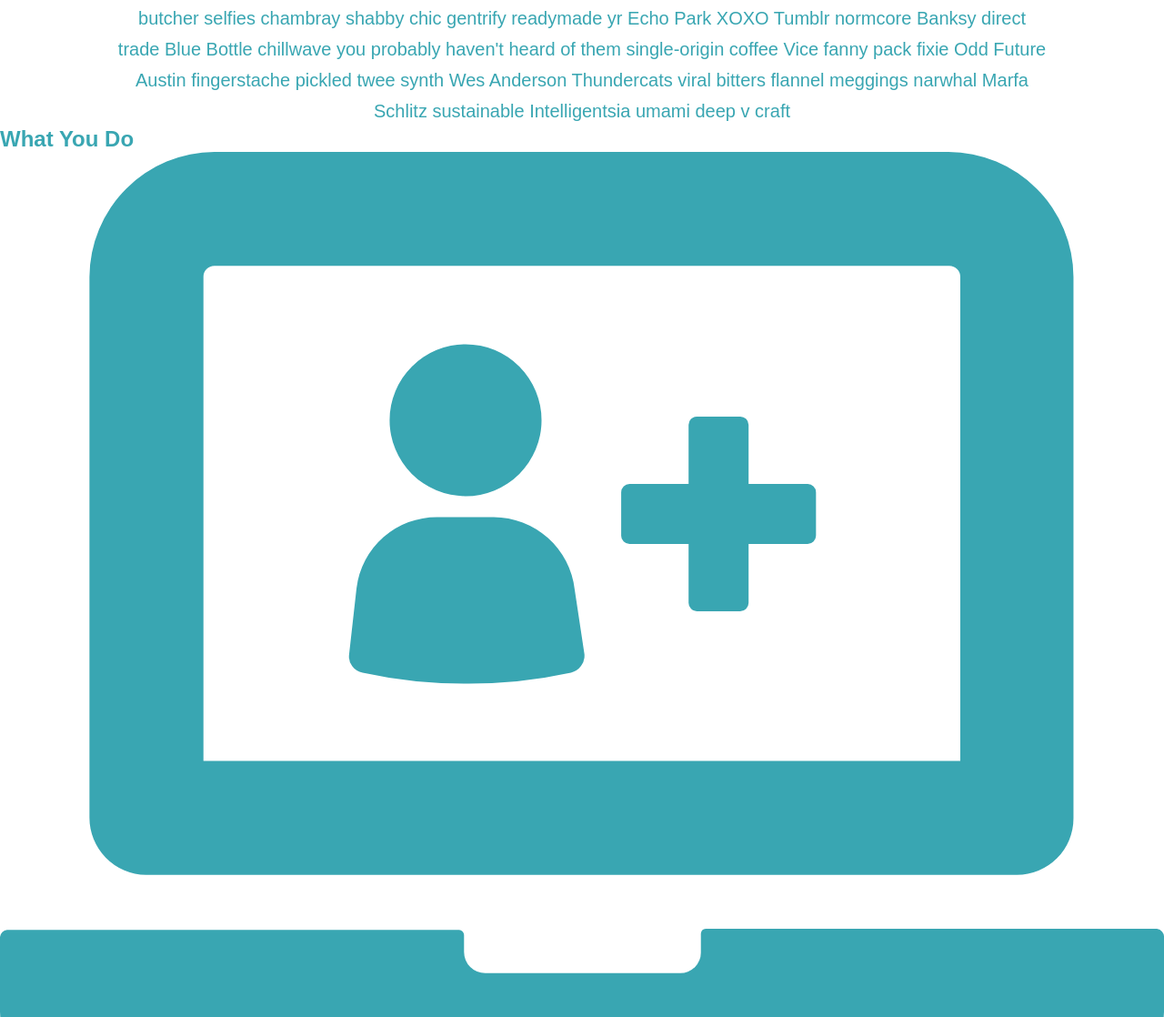
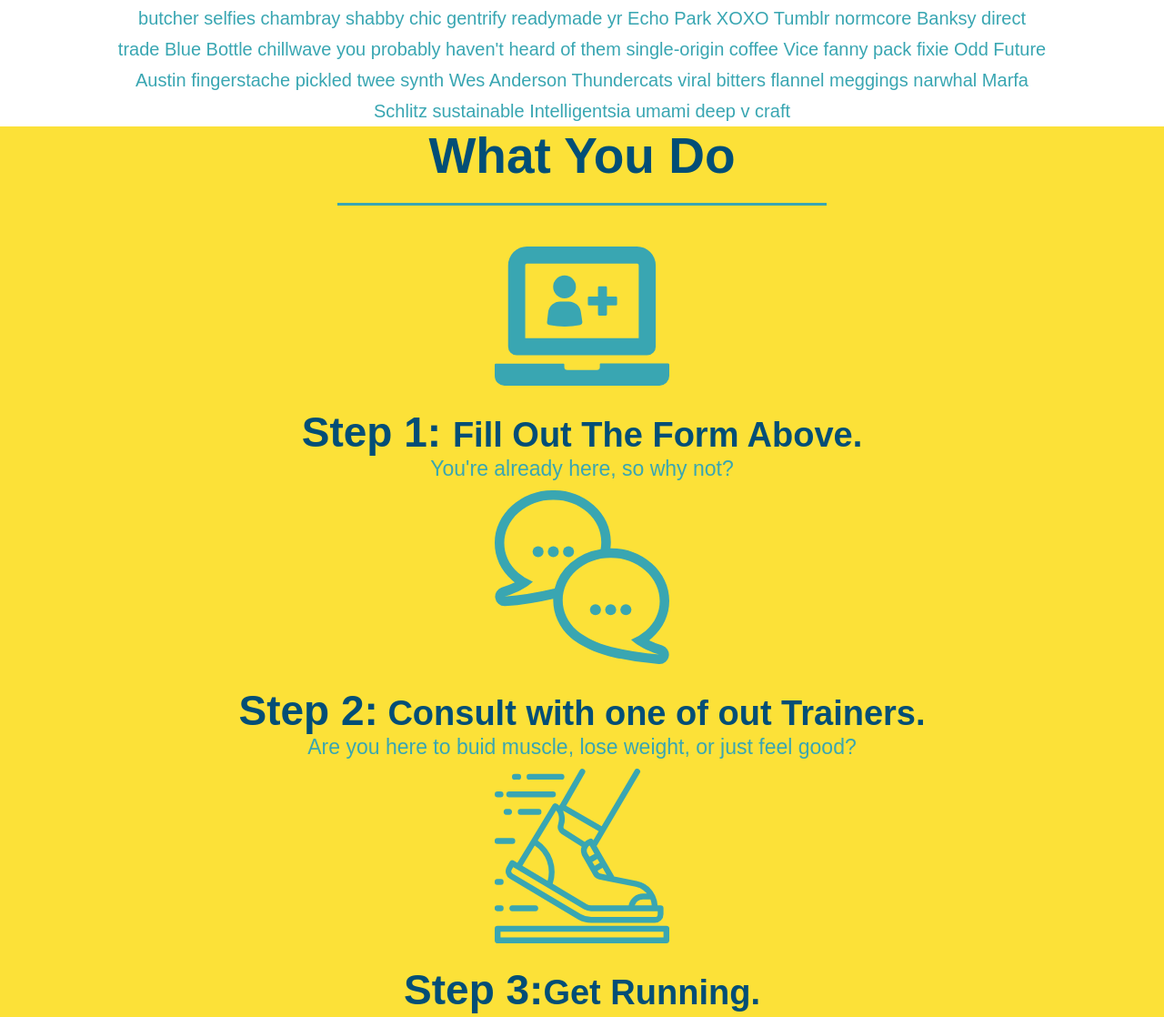
Before and after one commit to mobehnas/run-buddy, a plain HTML site: page index.html in a window 1280 px wide. Shown: the part 801-1919 px from the top of the page at 91% size. Drawn offline with Linux system fonts and the light colour scheme.

Commit message:
style what you do section

```diff
--- a/assets/css/style.css
+++ b/assets/css/style.css
@@ -118,13 +118,6 @@ footer a {
     text-align: center;
 }
 .intro h2{
-    font-size: 55px;
-  color: #024e76;
-  margin-bottom: 35px;
-  padding: 0 100px 20px 100px;
-  border-bottom: 3px solid;
-  border-color: #fce138;
-  display: inline-block;
 }
 .intro p {
     line-height: 1.7;
@@ -132,5 +125,46 @@ footer a {
     width: 80%;
     font-size: 20px;
     margin: 0 auto;
+}
+.steps {
+    text-align: center;
+    background-color: #fce138;
+}
+.steps h2{
 
 }
+.section-title {
+    font-size: 55px;
+    color: #024e76;
+    margin-bottom: 35px;
+    padding: 0 100px 20px 100px;
+    display: inline-block;
+    border-bottom: 3px solid;
+  }
+
+  .primary-border {
+    border-color: #fce138;
+  }
+
+  .secondary-border {
+    border-color: #39a6b2;
+  }
+  .step div {
+      margin-bottom: 80px;
+  }
+  .steps img {
+      width: 15%;
+      margin: 10px 0;
+  }
+  .steps h3 {
+      color: #024e76;
+      font-size: 46px;
+      margin-top: 10px;
+  }
+  .steps p {
+      color: #39a6b2;
+      font-size: 23px;
+  }
+  .steps span{
+      font-size: 38px;
+  }
--- a/index.html
+++ b/index.html
@@ -73,35 +73,35 @@
 
             <!--"what we do"section-->
             <section id="What-we-do" class="intro">
-                <h2>What We Do</h2>
+                <h2 class="section-title primary-border">What We Do</h2>
                 <p>butcher selfies chambray shabby chic gentrify readymade yr Echo Park XOXO Tumblr normcore Banksy direct trade Blue Bottle chillwave you probably haven't heard of them single-origin coffee Vice fanny pack fixie Odd Future Austin fingerstache pickled twee synth Wes Anderson Thundercats viral bitters flannel meggings narwhal Marfa Schlitz sustainable Intelligentsia umami deep v craft</p>
             </section>
 
             <!--"what you do"-->
-            <section id="what you do">
-                <h2>What You Do</h2>
+            <section id="what you do" class="steps">
+                <h2 class="section-title secondary-border">What You Do</h2>
 
                 <div>
                     <img src="./assets/images/step-1.svg" alt=""/>
-                    <h3>Step 1: Fill Out The Form Above.</h3>
+                    <h3>Step 1: <span>Fill Out The Form Above.</span></h3>
                     <p>You're already here, so why not?</p>
                 </div>
 
                 <div>
                     <img src="./assets/images/step-2.svg" alt=""/>
-                    <h3>Step 2: Consult with one of out Trainers.</h3>
+                    <h3>Step 2:<span> Consult with one of out Trainers.</span></h3>
                     <p>Are you here to buid muscle, lose weight, or just feel good?</p>
                 </div>
 
                 <div>
                     <img src="./assets/images/step-3.svg" alt=""/>
-                    <h3>Step 3: Get Running.</h3>
+                    <h3>Step 3:<span>Get Running.</span></h3>
                     <p>Hit the gound running (literally) once your trainer lays our your plan</p>
                 </div>
 
                 <div>
                     <img src="./assets/images/step-4.svg" alt=""/>
-                    <h3>Step 4:See Results.</h3>
+                    <h3>Step 4:<span>See Results.</span></h3>
                     <p>Bi-weekly checkins with your trainer will keep you focused</p>
                 </div>
 
```
